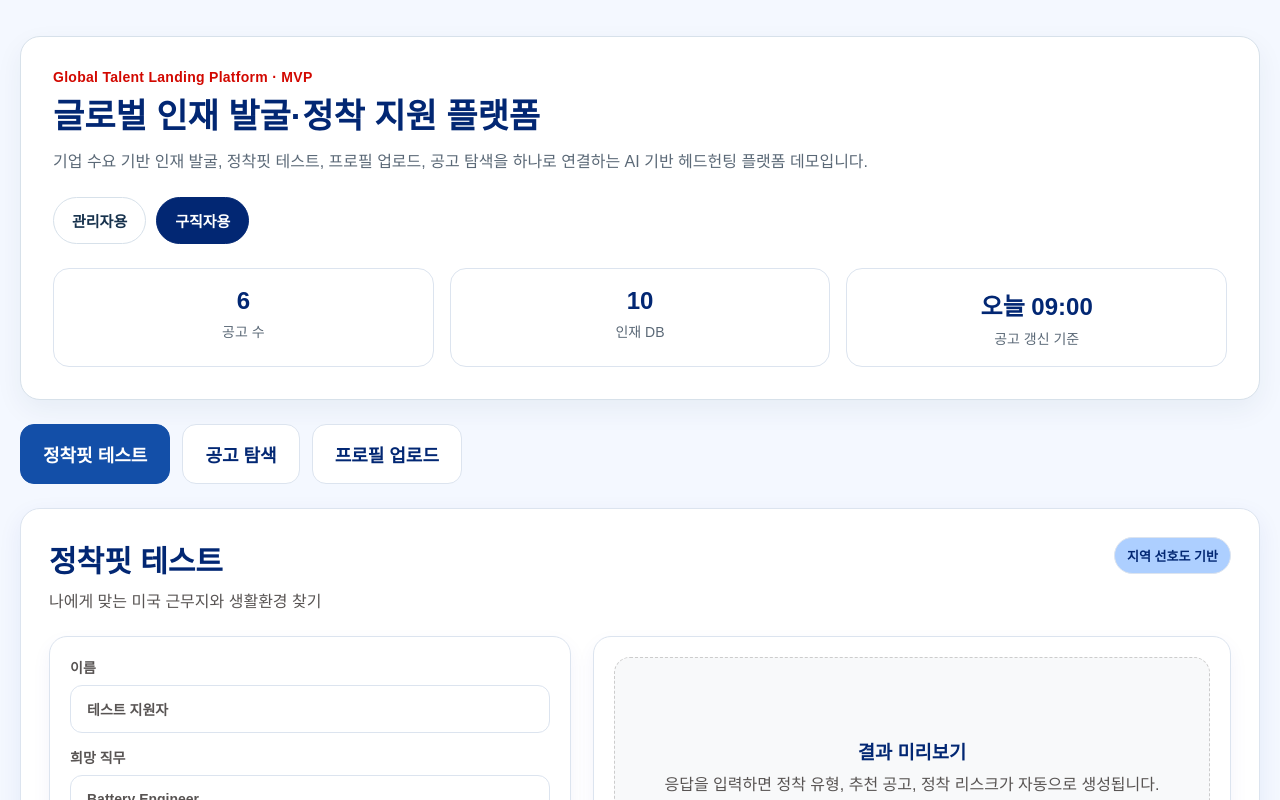
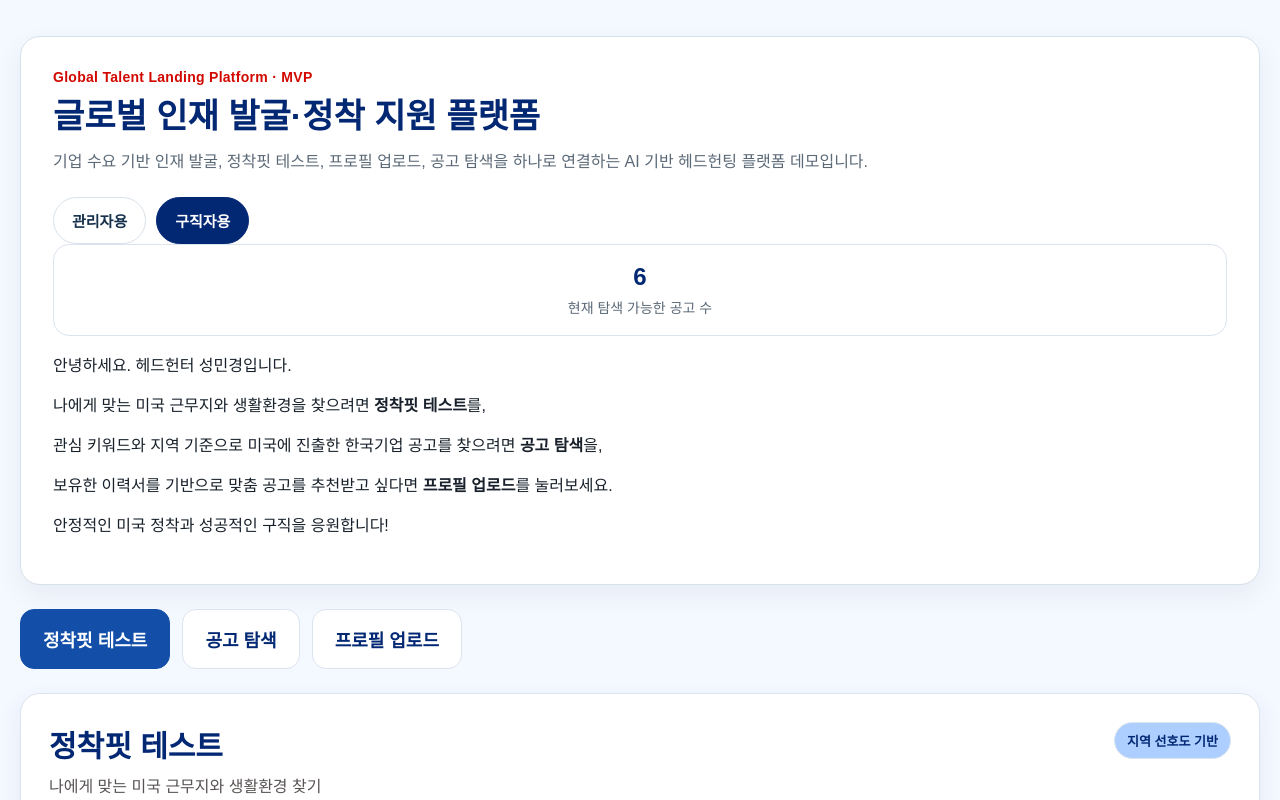
Before and after one commit to miaminkyong/global-talent-matching-mvp, a React (Vite) app: page / in a window 1280 px wide. Both pictures are taken after a click on the button "구직자용". Shown: the top 800 px of the page. Built offline with nearby package versions, Linux system fonts and the light colour scheme.

Commit message:
Update App.jsx

```diff
--- a/src/App.jsx
+++ b/src/App.jsx
@@ -873,6 +873,7 @@ export default function App() {
             </button>
           </div>
 
+         {mode === "admin" ? (
   <div className="stats-grid">
     <div className="stat-box">
       <div className="stat-number">{jobs.length}</div>
@@ -887,6 +888,33 @@ export default function App() {
       <div className="stat-label">공고 갱신 기준</div>
     </div>
   </div>
+) : (
+  <div className="seeker-welcome-wrap">
+    <div className="stat-box seeker-job-count">
+      <div className="stat-number">{jobs.length}</div>
+      <div className="stat-label">현재 탐색 가능한 공고 수</div>
+    </div>
+
+    <div className="seeker-welcome-box">
+      <p className="welcome-greeting">안녕하세요. 헤드헌터 성민경입니다.</p>
+      <p>
+        나에게 맞는 미국 근무지와 생활환경을 찾으려면
+        <strong> 정착핏 테스트</strong>를,
+      </p>
+      <p>
+        관심 키워드와 지역 기준으로 미국에 진출한 한국기업 공고를 찾으려면
+        <strong> 공고 탐색</strong>을,
+      </p>
+      <p>
+        보유한 이력서를 기반으로 맞춤 공고를 추천받고 싶다면
+        <strong> 프로필 업로드</strong>를 눌러보세요.
+      </p>
+      <p className="welcome-closing">
+        안정적인 미국 정착과 성공적인 구직을 응원합니다!
+      </p>
+    </div>
+  </div>
+)}
         </header>
 
         {mode === "admin" ? (
```
Lines whose indentation alone changed are shown as unchanged.
